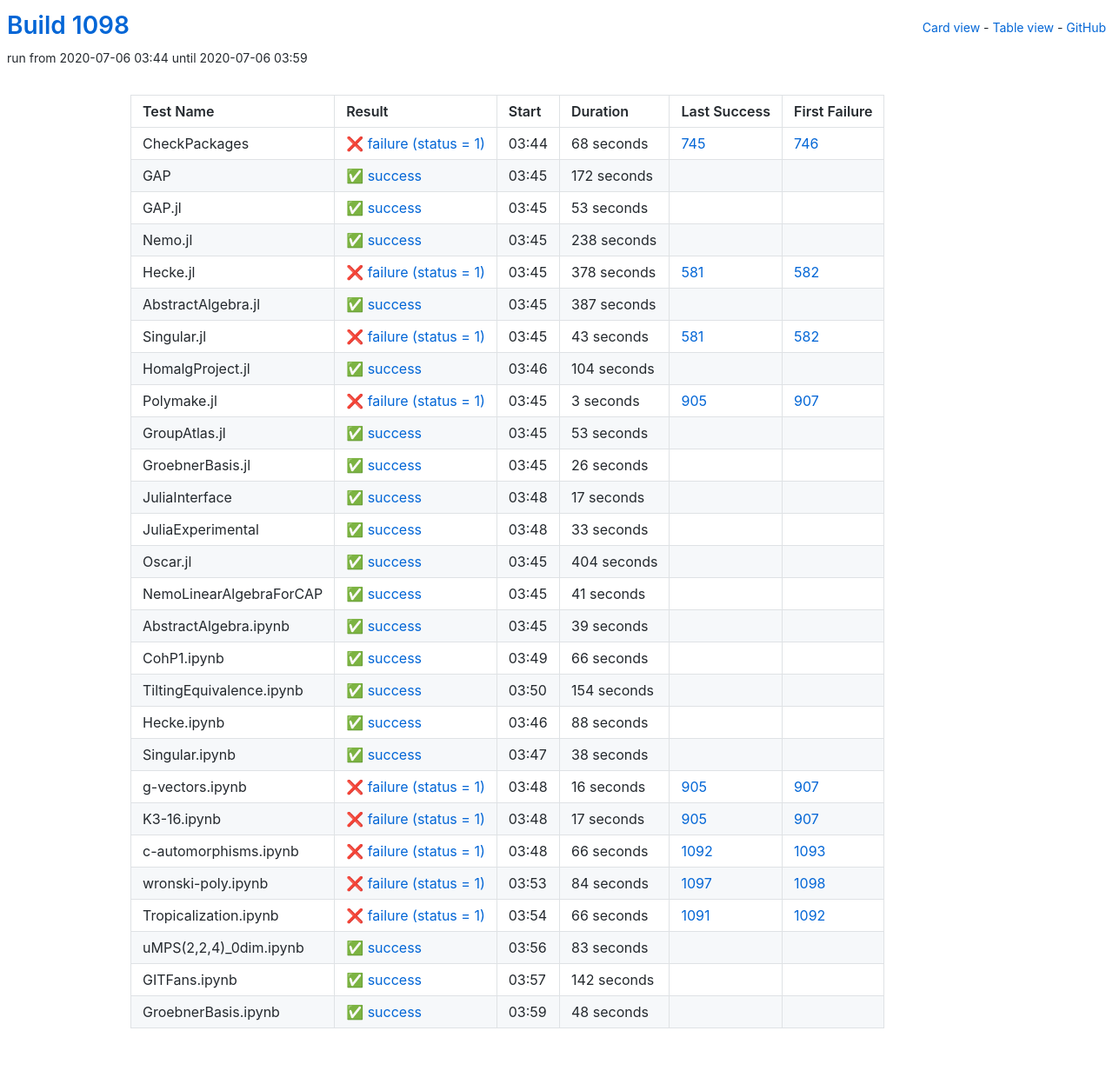
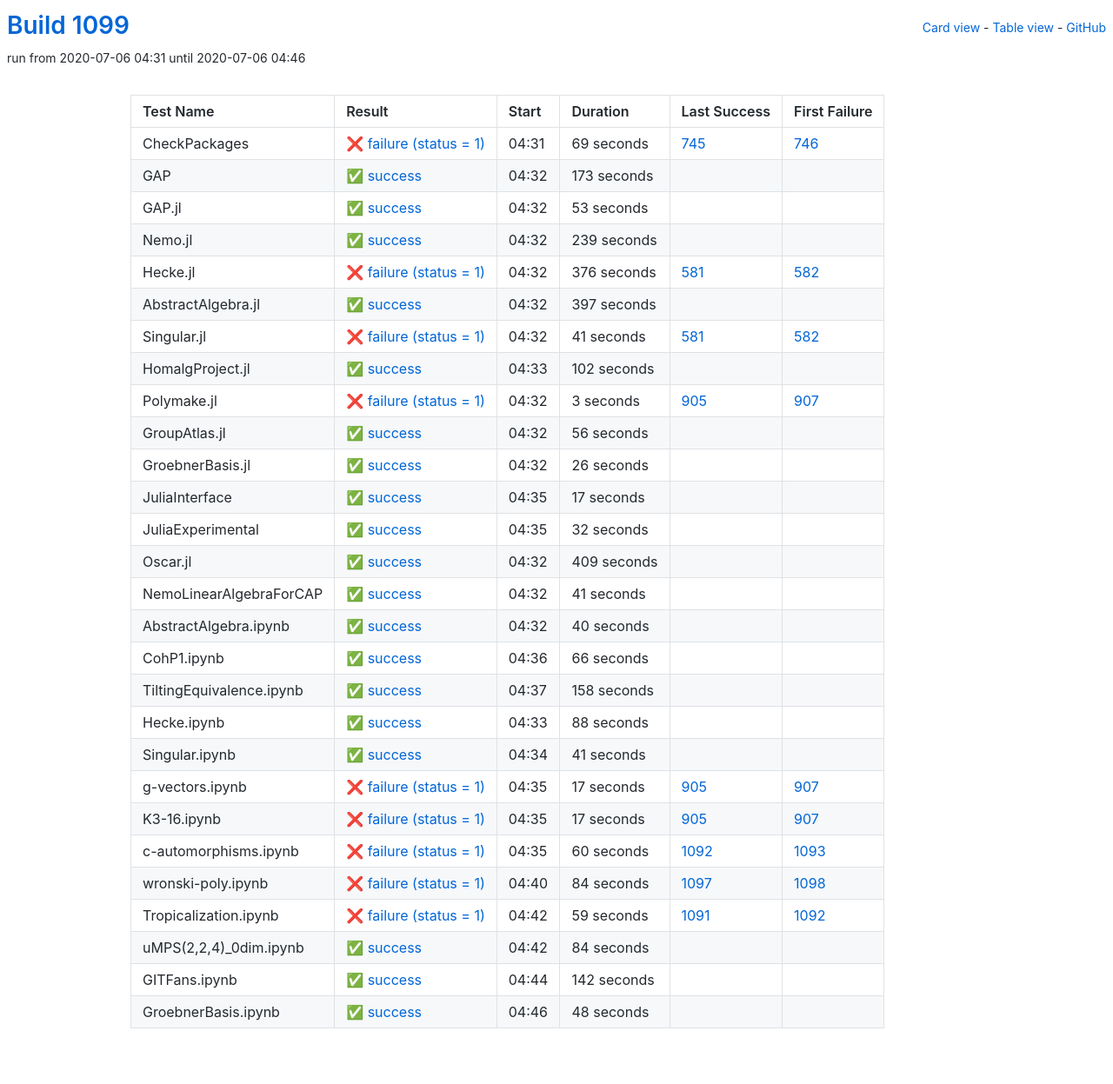
Before and after one commit to oscar-system/oscar-ci-status-1.4, a Jekyll site: the page built from table.html, in a window 1280 px wide. Shown: the whole page at 87% size. Built offline with Jekyll 4.4.1, drawn with Linux system fonts in a browser that asks for light colours.

Commit message:
Build #1099

```diff
--- a/_data/ci.yml
+++ b/_data/ci.yml
@@ -1,6 +1,6 @@
 ---
-build: 1098
-build_url: https://oscarci.mathematik.uni-kl.de/job/oscar-julia-1.4/1098/
+build: 1099
+build_url: https://oscarci.mathematik.uni-kl.de/job/oscar-julia-1.4/1099/
 job: oscar-julia-1.4
 organization: oscar-system
 repo: oscar-ci-status-1.4
@@ -8,32 +8,32 @@ repourl: https://github.com/oscar-system/oscar-ci-status-1.4
 tests:
 - name: CheckPackages
   id: checkpackages
-  log: https://oscarci.mathematik.uni-kl.de/job/oscar-julia-1.4/1098/artifact/logs/build-1098/CheckPackages.log
-  start: 2020-07-06 03:44
+  log: https://oscarci.mathematik.uni-kl.de/job/oscar-julia-1.4/1099/artifact/logs/build-1099/CheckPackages.log
+  start: 2020-07-06 04:31
   success: false
   exitcode: 1
   status: failure
-  duration: 68
+  duration: 69
   last_success: 745
   last_success_url: https://oscarci.mathematik.uni-kl.de/job/oscar-julia-1.4/745/
   first_failure: 746
   first_failure_url: https://oscarci.mathematik.uni-kl.de/job/oscar-julia-1.4/746/
 - name: GAP
   id: gap
-  log: https://oscarci.mathematik.uni-kl.de/job/oscar-julia-1.4/1098/artifact/logs/build-1098/GAP.log
-  start: 2020-07-06 03:45
+  log: https://oscarci.mathematik.uni-kl.de/job/oscar-julia-1.4/1099/artifact/logs/build-1099/GAP.log
+  start: 2020-07-06 04:32
   success: true
   exitcode: 0
   status: success
-  duration: 172
+  duration: 173
   last_success: false
   last_success_url:
   first_failure: false
   first_failure_url:
 - name: GAP.jl
   id: gap-jl
-  log: https://oscarci.mathematik.uni-kl.de/job/oscar-julia-1.4/1098/artifact/logs/build-1098/GAP.jl.log
-  start: 2020-07-06 03:45
+  log: https://oscarci.mathematik.uni-kl.de/job/oscar-julia-1.4/1099/artifact/logs/build-1099/GAP.jl.log
+  start: 2020-07-06 04:32
   success: true
   exitcode: 0
   status: success
@@ -44,68 +44,68 @@ tests:
   first_failure_url:
 - name: Nemo.jl
   id: nemo-jl
-  log: https://oscarci.mathematik.uni-kl.de/job/oscar-julia-1.4/1098/artifact/logs/build-1098/Nemo.jl.log
-  start: 2020-07-06 03:45
+  log: https://oscarci.mathematik.uni-kl.de/job/oscar-julia-1.4/1099/artifact/logs/build-1099/Nemo.jl.log
+  start: 2020-07-06 04:32
   success: true
   exitcode: 0
   status: success
-  duration: 238
+  duration: 239
   last_success: false
   last_success_url:
   first_failure: false
   first_failure_url:
 - name: Hecke.jl
   id: hecke-jl
-  log: https://oscarci.mathematik.uni-kl.de/job/oscar-julia-1.4/1098/artifact/logs/build-1098/Hecke.jl.log
-  start: 2020-07-06 03:45
+  log: https://oscarci.mathematik.uni-kl.de/job/oscar-julia-1.4/1099/artifact/logs/build-1099/Hecke.jl.log
+  start: 2020-07-06 04:32
   success: false
   exitcode: 1
   status: failure
-  duration: 378
+  duration: 376
   last_success: 581
   last_success_url: https://oscarci.mathematik.uni-kl.de/job/oscar-julia-1.4/581/
   first_failure: 582
   first_failure_url: https://oscarci.mathematik.uni-kl.de/job/oscar-julia-1.4/582/
 - name: AbstractAlgebra.jl
   id: abstractalgebra-jl
-  log: https://oscarci.mathematik.uni-kl.de/job/oscar-julia-1.4/1098/artifact/logs/build-1098/AbstractAlgebra.jl.log
-  start: 2020-07-06 03:45
+  log: https://oscarci.mathematik.uni-kl.de/job/oscar-julia-1.4/1099/artifact/logs/build-1099/AbstractAlgebra.jl.log
+  start: 2020-07-06 04:32
   success: true
   exitcode: 0
   status: success
-  duration: 387
+  duration: 397
   last_success: false
   last_success_url:
   first_failure: false
   first_failure_url:
 - name: Singular.jl
   id: singular-jl
-  log: https://oscarci.mathematik.uni-kl.de/job/oscar-julia-1.4/1098/artifact/logs/build-1098/Singular.jl.log
-  start: 2020-07-06 03:45
+  log: https://oscarci.mathematik.uni-kl.de/job/oscar-julia-1.4/1099/artifact/logs/build-1099/Singular.jl.log
+  start: 2020-07-06 04:32
   success: false
   exitcode: 1
   status: failure
-  duration: 43
+  duration: 41
   last_success: 581
   last_success_url: https://oscarci.mathematik.uni-kl.de/job/oscar-julia-1.4/581/
   first_failure: 582
   first_failure_url: https://oscarci.mathematik.uni-kl.de/job/oscar-julia-1.4/582/
 - name: HomalgProject.jl
   id: homalgproject-jl
-  log: https://oscarci.mathematik.uni-kl.de/job/oscar-julia-1.4/1098/artifact/logs/build-1098/HomalgProject.jl.log
-  start: 2020-07-06 03:46
+  log: https://oscarci.mathematik.uni-kl.de/job/oscar-julia-1.4/1099/artifact/logs/build-1099/HomalgProject.jl.log
+  start: 2020-07-06 04:33
   success: true
   exitcode: 0
   status: success
-  duration: 104
+  duration: 102
   last_success: false
   last_success_url:
   first_failure: false
   first_failure_url:
 - name: Polymake.jl
   id: polymake-jl
-  log: https://oscarci.mathematik.uni-kl.de/job/oscar-julia-1.4/1098/artifact/logs/build-1098/Polymake.jl.log
-  start: 2020-07-06 03:45
+  log: https://oscarci.mathematik.uni-kl.de/job/oscar-julia-1.4/1099/artifact/logs/build-1099/Polymake.jl.log
+  start: 2020-07-06 04:32
   success: false
   exitcode: 1
   status: failure
@@ -116,20 +116,20 @@ tests:
   first_failure_url: https://oscarci.mathematik.uni-kl.de/job/oscar-julia-1.4/907/
 - name: GroupAtlas.jl
   id: groupatlas-jl
-  log: https://oscarci.mathematik.uni-kl.de/job/oscar-julia-1.4/1098/artifact/logs/build-1098/GroupAtlas.jl.log
-  start: 2020-07-06 03:45
+  log: https://oscarci.mathematik.uni-kl.de/job/oscar-julia-1.4/1099/artifact/logs/build-1099/GroupAtlas.jl.log
+  start: 2020-07-06 04:32
   success: true
   exitcode: 0
   status: success
-  duration: 53
+  duration: 56
   last_success: false
   last_success_url:
   first_failure: false
   first_failure_url:
 - name: GroebnerBasis.jl
   id: groebnerbasis-jl
-  log: https://oscarci.mathematik.uni-kl.de/job/oscar-julia-1.4/1098/artifact/logs/build-1098/GroebnerBasis.jl.log
-  start: 2020-07-06 03:45
+  log: https://oscarci.mathematik.uni-kl.de/job/oscar-julia-1.4/1099/artifact/logs/build-1099/GroebnerBasis.jl.log
+  start: 2020-07-06 04:32
   success: true
   exitcode: 0
   status: success
@@ -140,8 +140,8 @@ tests:
   first_failure_url:
 - name: JuliaInterface
   id: juliainterface
-  log: https://oscarci.mathematik.uni-kl.de/job/oscar-julia-1.4/1098/artifact/logs/build-1098/JuliaInterface.log
-  start: 2020-07-06 03:48
+  log: https://oscarci.mathematik.uni-kl.de/job/oscar-julia-1.4/1099/artifact/logs/build-1099/JuliaInterface.log
+  start: 2020-07-06 04:35
   success: true
   exitcode: 0
   status: success
@@ -152,32 +152,32 @@ tests:
   first_failure_url:
 - name: JuliaExperimental
   id: juliaexperimental
-  log: https://oscarci.mathematik.uni-kl.de/job/oscar-julia-1.4/1098/artifact/logs/build-1098/JuliaExperimental.log
-  start: 2020-07-06 03:48
+  log: https://oscarci.mathematik.uni-kl.de/job/oscar-julia-1.4/1099/artifact/logs/build-1099/JuliaExperimental.log
+  start: 2020-07-06 04:35
   success: true
   exitcode: 0
   status: success
-  duration: 33
+  duration: 32
   last_success: false
   last_success_url:
   first_failure: false
   first_failure_url:
 - name: Oscar.jl
   id: oscar-jl
-  log: https://oscarci.mathematik.uni-kl.de/job/oscar-julia-1.4/1098/artifact/logs/build-1098/Oscar.jl.log
-  start: 2020-07-06 03:45
+  log: https://oscarci.mathematik.uni-kl.de/job/oscar-julia-1.4/1099/artifact/logs/build-1099/Oscar.jl.log
+  start: 2020-07-06 04:32
   success: true
   exitcode: 0
   status: success
-  duration: 404
+  duration: 409
   last_success: false
   last_success_url:
   first_failure: false
   first_failure_url:
 - name: NemoLinearAlgebraForCAP
   id: nemolinearalgebraforcap
-  log: https://oscarci.mathematik.uni-kl.de/job/oscar-julia-1.4/1098/artifact/logs/build-1098/NemoLinearAlgebraForCAP.log
-  start: 2020-07-06 03:45
+  log: https://oscarci.mathematik.uni-kl.de/job/oscar-julia-1.4/1099/artifact/logs/build-1099/NemoLinearAlgebraForCAP.log
+  start: 2020-07-06 04:32
   success: true
   exitcode: 0
   status: success
@@ -188,20 +188,20 @@ tests:
   first_failure_url:
 - name: AbstractAlgebra.ipynb
   id: abstractalgebra-ipynb
-  log: https://oscarci.mathematik.uni-kl.de/job/oscar-julia-1.4/1098/artifact/logs/build-1098/AbstractAlgebra.ipynb.log
-  start: 2020-07-06 03:45
+  log: https://oscarci.mathematik.uni-kl.de/job/oscar-julia-1.4/1099/artifact/logs/build-1099/AbstractAlgebra.ipynb.log
+  start: 2020-07-06 04:32
   success: true
   exitcode: 0
   status: success
-  duration: 39
+  duration: 40
   last_success: false
   last_success_url:
   first_failure: false
   first_failure_url:
 - name: CohP1.ipynb
   id: cohp1-ipynb
-  log: https://oscarci.mathematik.uni-kl.de/job/oscar-julia-1.4/1098/artifact/logs/build-1098/CohP1.ipynb.log
-  start: 2020-07-06 03:49
+  log: https://oscarci.mathematik.uni-kl.de/job/oscar-julia-1.4/1099/artifact/logs/build-1099/CohP1.ipynb.log
+  start: 2020-07-06 04:36
   success: true
   exitcode: 0
   status: success
@@ -212,20 +212,20 @@ tests:
   first_failure_url:
 - name: TiltingEquivalence.ipynb
   id: tiltingequivalence-ipynb
-  log: https://oscarci.mathematik.uni-kl.de/job/oscar-julia-1.4/1098/artifact/logs/build-1098/TiltingEquivalence.ipynb.log
-  start: 2020-07-06 03:50
+  log: https://oscarci.mathematik.uni-kl.de/job/oscar-julia-1.4/1099/artifact/logs/build-1099/TiltingEquivalence.ipynb.log
+  start: 2020-07-06 04:37
   success: true
   exitcode: 0
   status: success
-  duration: 154
+  duration: 158
   last_success: false
   last_success_url:
   first_failure: false
   first_failure_url:
 - name: Hecke.ipynb
   id: hecke-ipynb
-  log: https://oscarci.mathematik.uni-kl.de/job/oscar-julia-1.4/1098/artifact/logs/build-1098/Hecke.ipynb.log
-  start: 2020-07-06 03:46
+  log: https://oscarci.mathematik.uni-kl.de/job/oscar-julia-1.4/1099/artifact/logs/build-1099/Hecke.ipynb.log
+  start: 2020-07-06 04:33
   success: true
   exitcode: 0
   status: success
@@ -236,32 +236,32 @@ tests:
   first_failure_url:
 - name: Singular.ipynb
   id: singular-ipynb
-  log: https://oscarci.mathematik.uni-kl.de/job/oscar-julia-1.4/1098/artifact/logs/build-1098/Singular.ipynb.log
-  start: 2020-07-06 03:47
+  log: https://oscarci.mathematik.uni-kl.de/job/oscar-julia-1.4/1099/artifact/logs/build-1099/Singular.ipynb.log
+  start: 2020-07-06 04:34
   success: true
   exitcode: 0
   status: success
-  duration: 38
+  duration: 41
   last_success: false
   last_success_url:
   first_failure: false
   first_failure_url:
 - name: g-vectors.ipynb
   id: g-vectors-ipynb
-  log: https://oscarci.mathematik.uni-kl.de/job/oscar-julia-1.4/1098/artifact/logs/build-1098/g-vectors.ipynb.log
-  start: 2020-07-06 03:48
+  log: https://oscarci.mathematik.uni-kl.de/job/oscar-julia-1.4/1099/artifact/logs/build-1099/g-vectors.ipynb.log
+  start: 2020-07-06 04:35
   success: false
   exitcode: 1
   status: failure
-  duration: 16
+  duration: 17
   last_success: 905
   last_success_url: https://oscarci.mathematik.uni-kl.de/job/oscar-julia-1.4/905/
   first_failure: 907
   first_failure_url: https://oscarci.mathematik.uni-kl.de/job/oscar-julia-1.4/907/
 - name: K3-16.ipynb
   id: k3-16-ipynb
-  log: https://oscarci.mathematik.uni-kl.de/job/oscar-julia-1.4/1098/artifact/logs/build-1098/K3-16.ipynb.log
-  start: 2020-07-06 03:48
+  log: https://oscarci.mathematik.uni-kl.de/job/oscar-julia-1.4/1099/artifact/logs/build-1099/K3-16.ipynb.log
+  start: 2020-07-06 04:35
   success: false
   exitcode: 1
   status: failure
@@ -272,20 +272,20 @@ tests:
   first_failure_url: https://oscarci.mathematik.uni-kl.de/job/oscar-julia-1.4/907/
 - name: c-automorphisms.ipynb
   id: c-automorphisms-ipynb
-  log: https://oscarci.mathematik.uni-kl.de/job/oscar-julia-1.4/1098/artifact/logs/build-1098/c-automorphisms.ipynb.log
-  start: 2020-07-06 03:48
+  log: https://oscarci.mathematik.uni-kl.de/job/oscar-julia-1.4/1099/artifact/logs/build-1099/c-automorphisms.ipynb.log
+  start: 2020-07-06 04:35
   success: false
   exitcode: 1
   status: failure
-  duration: 66
+  duration: 60
   last_success: 1092
   last_success_url: https://oscarci.mathematik.uni-kl.de/job/oscar-julia-1.4/1092/
   first_failure: 1093
   first_failure_url: https://oscarci.mathematik.uni-kl.de/job/oscar-julia-1.4/1093/
 - name: wronski-poly.ipynb
   id: wronski-poly-ipynb
-  log: https://oscarci.mathematik.uni-kl.de/job/oscar-julia-1.4/1098/artifact/logs/build-1098/wronski-poly.ipynb.log
-  start: 2020-07-06 03:53
+  log: https://oscarci.mathematik.uni-kl.de/job/oscar-julia-1.4/1099/artifact/logs/build-1099/wronski-poly.ipynb.log
+  start: 2020-07-06 04:40
   success: false
   exitcode: 1
   status: failure
@@ -296,32 +296,32 @@ tests:
   first_failure_url: https://oscarci.mathematik.uni-kl.de/job/oscar-julia-1.4/1098/
 - name: Tropicalization.ipynb
   id: tropicalization-ipynb
-  log: https://oscarci.mathematik.uni-kl.de/job/oscar-julia-1.4/1098/artifact/logs/build-1098/Tropicalization.ipynb.log
-  start: 2020-07-06 03:54
+  log: https://oscarci.mathematik.uni-kl.de/job/oscar-julia-1.4/1099/artifact/logs/build-1099/Tropicalization.ipynb.log
+  start: 2020-07-06 04:42
   success: false
   exitcode: 1
   status: failure
-  duration: 66
+  duration: 59
   last_success: 1091
   last_success_url: https://oscarci.mathematik.uni-kl.de/job/oscar-julia-1.4/1091/
   first_failure: 1092
   first_failure_url: https://oscarci.mathematik.uni-kl.de/job/oscar-julia-1.4/1092/
 - name: uMPS(2,2,4)_0dim.ipynb
   id: umps-2-2-4-0dim-ipynb
-  log: https://oscarci.mathematik.uni-kl.de/job/oscar-julia-1.4/1098/artifact/logs/build-1098/uMPS-2-2-4-_0dim.ipynb.log
-  start: 2020-07-06 03:56
+  log: https://oscarci.mathematik.uni-kl.de/job/oscar-julia-1.4/1099/artifact/logs/build-1099/uMPS-2-2-4-_0dim.ipynb.log
+  start: 2020-07-06 04:42
   success: true
   exitcode: 0
   status: success
-  duration: 83
+  duration: 84
   last_success: false
   last_success_url:
   first_failure: false
   first_failure_url:
 - name: GITFans.ipynb
   id: gitfans-ipynb
-  log: https://oscarci.mathematik.uni-kl.de/job/oscar-julia-1.4/1098/artifact/logs/build-1098/GITFans.ipynb.log
-  start: 2020-07-06 03:57
+  log: https://oscarci.mathematik.uni-kl.de/job/oscar-julia-1.4/1099/artifact/logs/build-1099/GITFans.ipynb.log
+  start: 2020-07-06 04:44
   success: true
   exitcode: 0
   status: success
@@ -332,8 +332,8 @@ tests:
   first_failure_url:
 - name: GroebnerBasis.ipynb
   id: groebnerbasis-ipynb
-  log: https://oscarci.mathematik.uni-kl.de/job/oscar-julia-1.4/1098/artifact/logs/build-1098/GroebnerBasis.ipynb.log
-  start: 2020-07-06 03:59
+  log: https://oscarci.mathematik.uni-kl.de/job/oscar-julia-1.4/1099/artifact/logs/build-1099/GroebnerBasis.ipynb.log
+  start: 2020-07-06 04:46
   success: true
   exitcode: 0
   status: success
```
Also changed, not shown: README.md.
